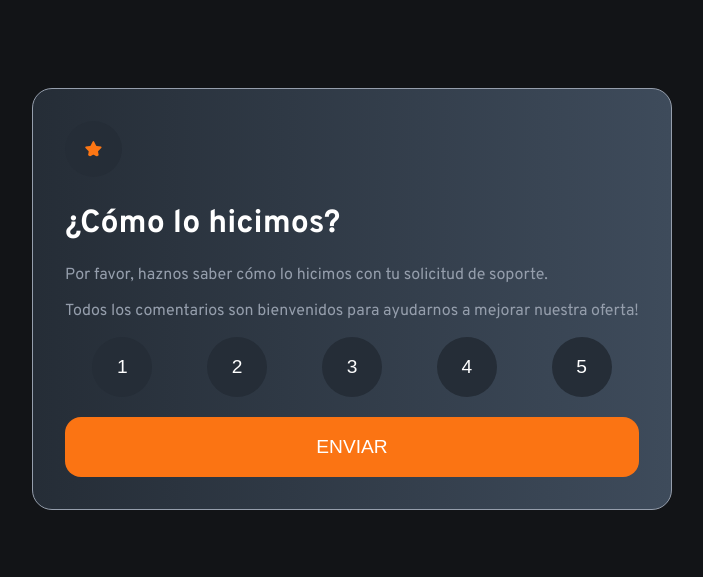
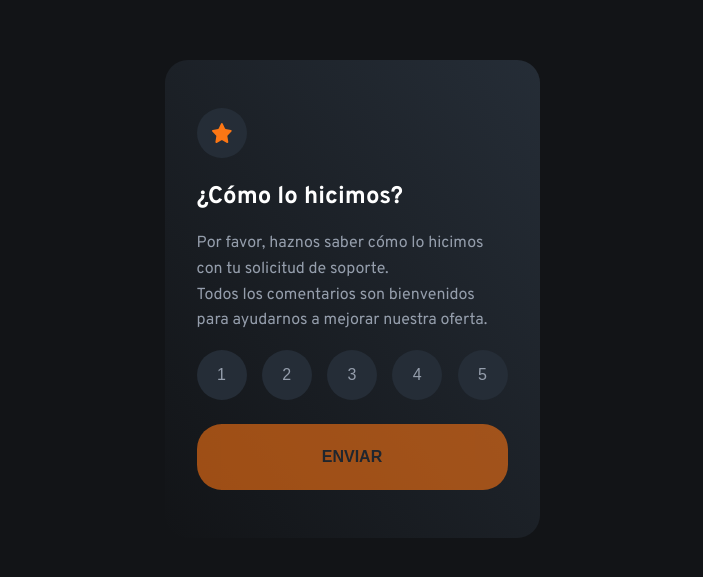
Before and after one commit to almucc7/EXAMEN-ACC, a website: page index.html in a window 1280 px wide. Shown: the part 101-678 px from the top of the page, without its empty margins (288-991 px from the left). Drawn offline with Linux system fonts and the light colour scheme.

Commit message:
Update files index.html, index.js and main.css

```diff
--- a/index.html
+++ b/index.html
@@ -13,43 +13,39 @@
   <script src="./index.js" type="module" defer></script>
 </head>
 <body>
-  <div class="container">
+  <main>
+    <section class="container">
       <div class="icon-star">
-      <img src="./assets/icon-star.svg" title="icono-estrella">
+        <img src="./assets/icon-star.svg" alt="Icono de estrella">
       </div>
-    <h1>¿Cómo lo hicimos?</h1>
-    <div class="parragraph">
+      <h1 class="aligned">¿Cómo lo hicimos?</h1>
+      <div class="paragraph">
         <p>Por favor, haznos saber cómo lo hicimos con tu solicitud de soporte.</p>
-      <p>Todos los comentarios son bienvenidos para ayudarnos a mejorar nuestra oferta!</p>
+        <p>Todos los comentarios son bienvenidos para ayudarnos a mejorar nuestra oferta.</p>
       </div>
       <div class="container-form">
-      <form>
         <div class="buttons-wrapper">
-          <button class="btn" type="button" data-target="section1">1</button>
-          <button class="btn" type="button" data-target="section2">2</button>
-          <button class="btn" type="button" data-target="section3">3</button>
-          <button class="btn" type="button" data-target="section4">4</button>
-          <button class="btn" type="button" data-target="section5">5</button>
+          <button class="btn" type="button" data-value="1">1</button>
+          <button class="btn" type="button" data-value="2">2</button>
+          <button class="btn" type="button" data-value="3">3</button>
+          <button class="btn" type="button" data-value="4">4</button>
+          <button class="btn" type="button" data-value="5">5</button>
         </div>
-        <div class="button-submit">
-          <button type="submit">ENVIAR</button>
+        <button class="submit-btn" type="button" disabled>ENVIAR</button>
       </div>
-      </form>
+    </section>
+
+    <section class="container thank-you hidden">
+      <div class="img-view">
+        <img src="./assets/illustration-thank-you.svg" alt="Imagen de un teléfono">
       </div>
-  </div>
-
-  <div class="container view hidden">
-    <div class="img-view">
-      <img src="./assets/illustration-thank-you.svg" alt="imagen-de-movil">
-    </div>
-    <div class="item-selected">
-      <p>Seleccionaste <span id="selected-number"></span> de 5</p>
-    </div>
-    <h1>¡Gracias!</h1>
-    <div class="parragraph">
+      <p class="item-selected">Seleccionaste <span id="selected-number"></span> de 5</p>
+      <h2>¡Gracias!</h2>
+      <div class="paragraph">
         <p>Agradecemos que te hayas tomado el tiempo de dar una calificación.</p>
         <p>Si alguna vez necesitas más ayuda, no dudes en volver a ponerte en contacto con nosotros.</p>
       </div>
-  </div>
+    </section>
+  </main>
 </body>
 </html>
--- a/index.js
+++ b/index.js
@@ -1,26 +1,27 @@
 document.addEventListener('DOMContentLoaded', () => {
     const buttons = document.querySelectorAll('.btn');
-    const containerForm = document.querySelector('.container');
-    const containerView = document.querySelector('.container.view');
+    const submitButton = document.querySelector('.submit-btn');
+    const container = document.querySelector('.container');
+    const thankYouContainer = document.querySelector('.thank-you');
     const selectedNumberElement = document.getElementById('selected-number');
-    const submitButton = document.querySelector('button[type="submit"]');
+
     let selectedNumber = null;
 
-    buttons.forEach((button) => {
-        button.addEventListener('click', (event) => {
-            selectedNumber = event.target.innerText;
-            selectedNumberElement.innerHTML = selectedNumber;
+    buttons.forEach(button => {
+        button.addEventListener('click', () => {
+            buttons.forEach(btn => btn.classList.remove('selected'));
+            button.classList.add('selected');
+            selectedNumber = button.dataset.value;
+            submitButton.disabled = false;
+            submitButton.classList.add('enabled');
         });
     });
 
-    submitButton.addEventListener('click', (event) => {
-        event.preventDefault();
-
-        if (selectedNumber !== null) {
-            containerForm.classList.add('hidden');
-            containerView.classList.remove('hidden');
-        } else {
-            alert('Por favor, selecciona una opción.');
+    submitButton.addEventListener('click', () => {
+        if (selectedNumber) {
+            selectedNumberElement.textContent = selectedNumber;
+            container.classList.add('hidden');
+            thankYouContainer.classList.remove('hidden');
         }
     });
 });
--- a/styles/main.css
+++ b/styles/main.css
@@ -1,112 +1,149 @@
 * {
     box-sizing: border-box;
+    margin: 0;
+    padding: 0;
 }
 
 :root {
-    /* Paleta de colores */
     --color-orange: hsl(25, 97%, 53%);
     --color-white: hsl(0, 0%, 100%);
     --color-light-grey: hsl(217, 12%, 63%);
     --color-dark-blue: hsl(213, 19%, 18%);
     --color-very-dark-blue: hsl(216, 12%, 8%);
-
-    /* Fuente */
-    --font-base: "Overpass", serif;
+    --font-family: 'Overpass', sans-serif;
 }
 
 body {
-    font-family: var(--font-base);
     background-color: var(--color-very-dark-blue);
-    margin: 0;
-    padding: 0;
+    color: var(--color-white);
+    font-family: var(--font-family);
     display: flex;
     justify-content: center;
     align-items: center;
     height: 100vh;
+    padding: 1rem;
 }
 
 .container {
-    background: linear-gradient(to right, var(--color-dark-blue), hsl(213, 19%, 30%));
-    width: 50%;
-    max-width: 800px;
-    margin: 0 auto;
-    padding: 2rem;
-    border-radius: 20px;
-    border: var(--color-light-grey) 1px solid;
+    background: linear-gradient(to top right, hsl(216, 12%, 8%), hsl(213, 19%, 18%));
+    border-radius: 23px;
+    padding: 3rem 2rem;
+    width: 100%;
+    max-width: 375px;
+    text-align: left;
+}
+
+.icon-star {
+    background: var(--color-dark-blue);
+    border-radius: 50%;
+    padding: 15px;
+    margin-bottom: 1.5rem;
+    width: 50px;
+    height: 50px;
+    display: flex;
+    justify-content: center;
+    align-items: center;
 }
 
 .icon-star img {
-    background-color: var(--color-dark-blue);
-    border-radius: 50%;
-    padding: 20px;
-}
-
-.parragraph {
-    color: var(--color-light-grey);
+    width: 20px;
+    height: 20px;
 }
 
 h1 {
-    color: var(--color-white);
+    font-size: 1.5rem;
+    margin-bottom: 1rem;
+    font-weight: 700;
 }
 
-.container-form {
-    display: flex;
-    flex-direction: column;
-    align-items: stretch;
-    width: 100%;
+.paragraph {
+    font-size: 1rem;
+    color: var(--color-light-grey);
+    margin-bottom: 1rem;
+    line-height: 1.6;
 }
 
 .buttons-wrapper {
     display: flex;
-    justify-content: space-around;
-    width: 100%;
-    margin-bottom: 20px;
+    justify-content: space-between;
+    margin-bottom: 1.5rem;
 }
 
 .btn {
     background-color: var(--color-dark-blue);
     border: none;
-    color: var(--color-white);
-    height: 60px;
-    width: 60px;
     border-radius: 50%;
+    color: var(--color-light-grey);
+    width: 50px;
+    height: 50px;
+    font-size: 1rem;
+    cursor: pointer;
     display: flex;
     justify-content: center;
     align-items: center;
-    cursor: pointer;
-    font-size: 1.2rem;
-
-    &:hover{
-        background-color: var(--color-white);
-        color: var(--color-very-dark-blue);
-    }
 }
 
-.button-submit {
-    width: 100%;
-    margin-top: 20px;
+.btn:hover {
+    background-color: var(--color-orange);
+    color: var(--color-dark-blue);
 }
 
-.button-submit button[type="submit"] {
+.btn.selected {
+    background-color: var(--color-white);
+    color: var(--color-dark-blue);
+}
+
+.submit-btn {
     background-color: var(--color-orange);
     border: none;
-    color: var(--color-white);
-    padding: 10px 0;
-    border-radius: 16px;
+    border-radius: 25px;
+    color: var(--color-dark-blue);
+    padding: 1.5rem 0;
+    width: 100%;
+    font-size: 1rem;
+    font-weight: 700;
+    cursor: not-allowed;
+    opacity: 0.6;
+}
+
+.submit-btn.enabled {
     cursor: pointer;
-    width: 100%;
-    height: 60px;
-    font-size: 1.2rem;
+    opacity: 1;
+}
+
+.submit-btn.enabled:hover {
+    background-color: hsl(25, 97%, 45%);
 }
 
 
-/*COMPONENTE 2*/
+/*SEGUNDO COMPONENTE*/
 
 .hidden {
-   display: none;
+    display: none;
 }
-.item-selected{
-    background: linear-gradient(to left, var(--color-dark-blue), hsl(213, 19%, 30%));
-    padding: 0.5rem;
-    border-radius: 50px;
+
+.thank-you {
+    text-align: center;
+    background: linear-gradient(to top right, hsl(216, 12%, 8%), hsl(213, 19%, 18%));
+    padding: 3rem 2rem;
+    border-radius: 23px;
 }
+
+.img-view {
+    margin-bottom: 1.5rem;
+}
+
+.paragraph{
+    margin-top: 1.2rem;
+}
+
+.item-selected {
+    background-color: var(--color-dark-blue);
+    border-radius: 25px;
+    padding: 0.5rem 1rem;
+    margin-bottom: 1.5rem;
+    display: inline-block;
+    color: var(--color-orange);
+    font-size: 1.125rem;
+    font-weight: 400;
+}
```
Lines whose indentation alone changed are shown as unchanged.
